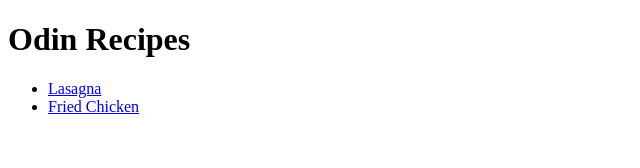
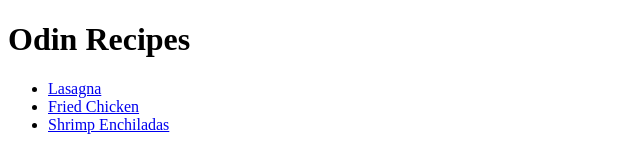
Before and after one commit to JustChillin6969/odin-recipes, a plain HTML site: page index.html in a window 1280 px wide. Shown: the whole page, without its empty margins (0-640 px from the left). Drawn offline with Linux system fonts and the light colour scheme.

Commit message:
Add shrimp enchiladas link

```diff
--- a/index.html
+++ b/index.html
@@ -9,6 +9,7 @@
         <ul>
             <li><a href="./recipes/lasagna.html" target="_blank" rel="noopener noreferrer">Lasagna</a></li>
             <li><a href="./recipes/fried-chicken.html" target="_blank" rel="noopener noreferrer">Fried Chicken</a></li>
+            <li><a href="./recipes/shrimp-enchiladas.html" target="_blank" rel="noopener noreferrer">Shrimp Enchiladas</a></li>
 
         </ul>
     </body>
```
